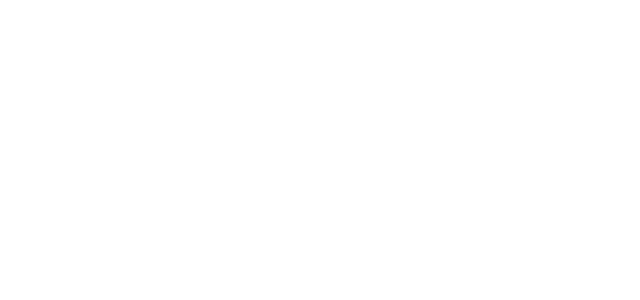
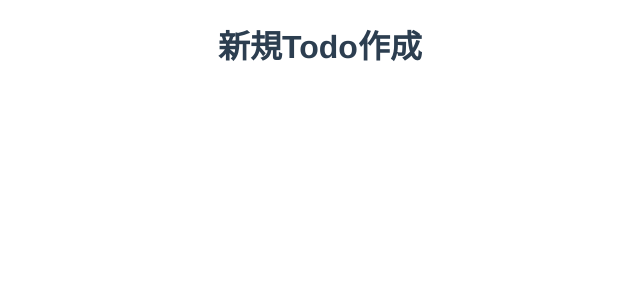
Before and after one commit to hiroshimuto9/vue-composition-api, a Vue app: page /todos/new in a window 1280 px wide. Before the commit this address had no page. Shown: the top 300 px of the page, without its empty margins (320-960 px from the left). Built offline with nearby package versions, Linux system fonts and the light colour scheme.

Commit message:
add: 新規作成画面の作成

```diff
--- a/src/router/index.ts
+++ b/src/router/index.ts
@@ -1,6 +1,7 @@
 import { createRouter, createWebHistory, RouteRecordRaw } from 'vue-router'
 import Home from '@/views/home.vue'
 import Todos from '@/views/todo/todos.vue'
+import AddTodo from '@/views/todo/addTodo.vue'
 
 const routes: Array<RouteRecordRaw> = [
   {
@@ -12,6 +13,11 @@
     path: '/todos',
     name: 'Todos',
     component: Todos
+  },
+  {
+    path: '/todos/new',
+    name: 'AddTodo',
+    component: AddTodo
   }
 ]
 
--- /dev/null
+++ b/src/views/todo/addTodo.vue
@@ -0,0 +1,12 @@
+<template>
+  <h1>新規Todo作成</h1>
+</template>
+<script lang="ts">
+import { defineComponent } from 'vue'
+
+export default defineComponent({
+  setup() {
+
+  },
+})
+</script>
--- a/src/views/todo/todos.vue
+++ b/src/views/todo/todos.vue
@@ -1,11 +1,11 @@
 <template>
   <h1>Todo一覧</h1>
   <ul>
-    <!-- TODO: コンポーネント化 -->
     <li v-for="todo in todoStore.state.todos" :key="todo.id">
       <TodoItem :todo="todo" />
     </li>
   </ul>
+  <router-link to="/todos/new">新規作成</router-link>
 </template>
 <script lang="ts">
 import { todoKey } from '@/store/todo'
@@ -23,7 +23,6 @@
     if (!todoStore) {
       throw new Error('todoStore is not provided')
     }
-
     return {
       todoStore
     }
```
